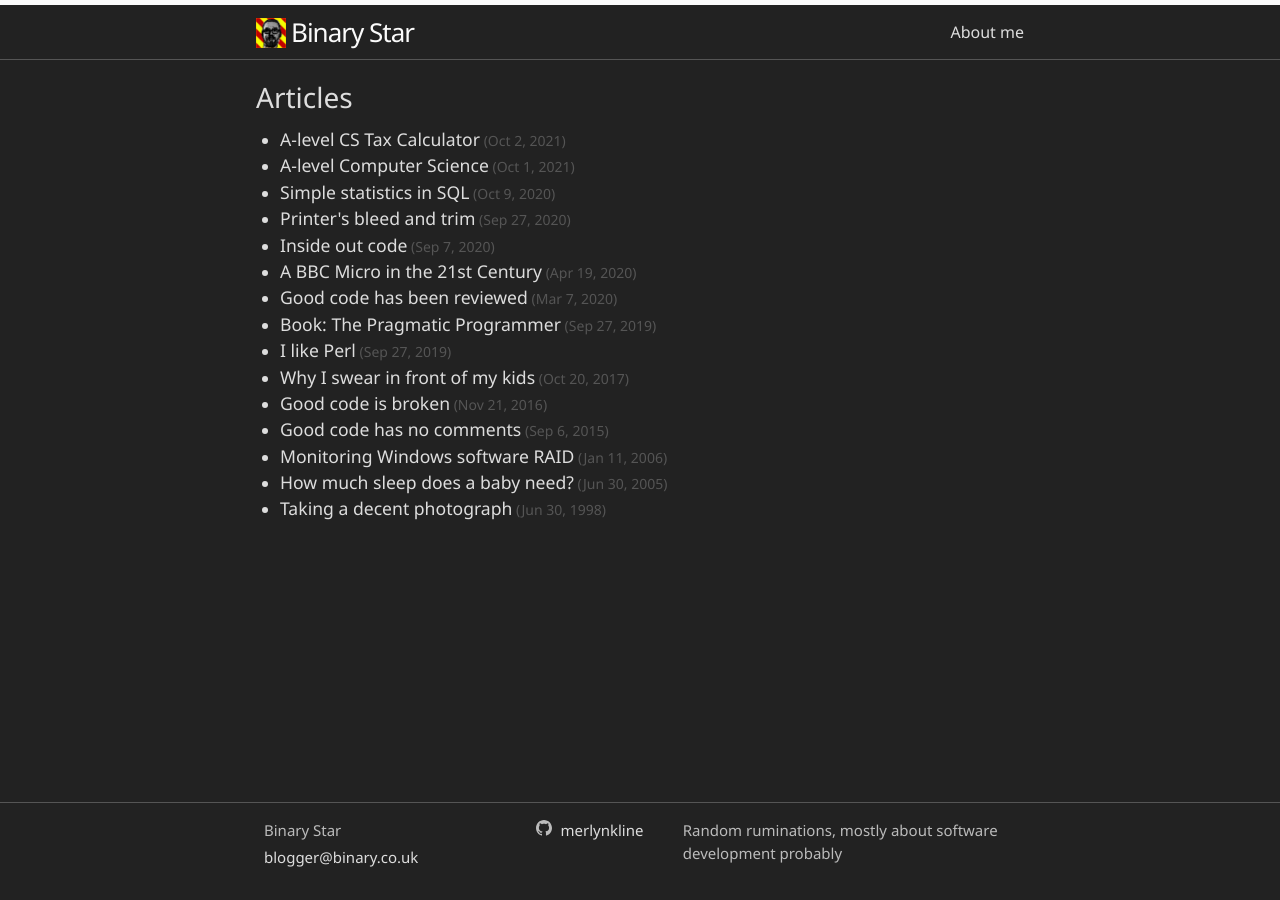
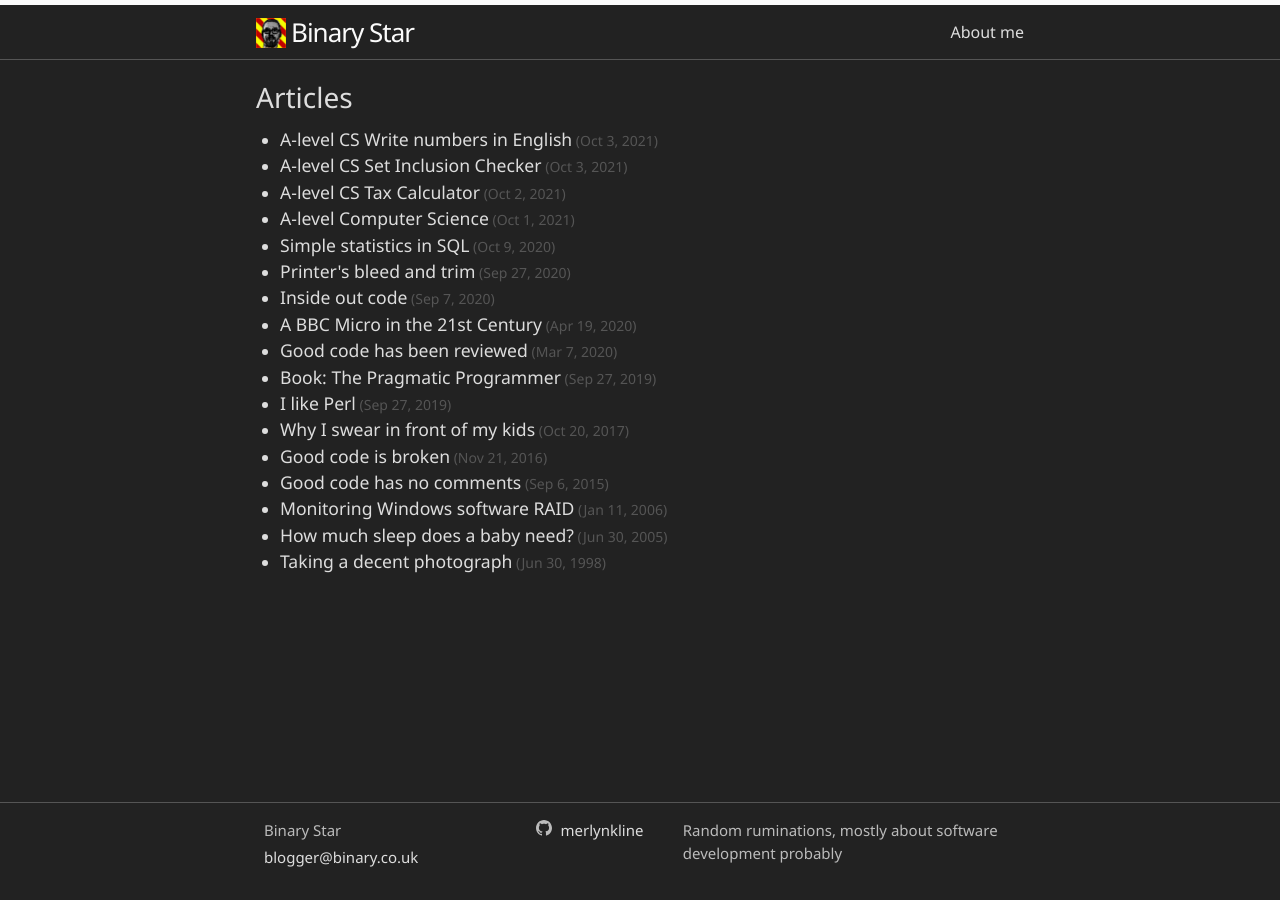
Before and after one commit to merlynkline/merlynkline.github.io, a Jekyll site: the page built from index.markdown, in a window 1280 px wide. Built offline with Jekyll 4.4.1, drawn with Linux system fonts in a browser that asks for light colours; part of the change alters nothing that is shown.

Commit message:
New A-level assignments

````diff
--- a/_posts/2021-10-01-ALevelComputerScience.md
+++ b/_posts/2021-10-01-ALevelComputerScience.md
@@ -16,7 +16,8 @@ Assignments:
 * Lobster Pots game
 * Factors Calculator
 * Mean Calculator
-* Set Inclusion Checker
+* [Set Inclusion Checker]({% post_url 2021-10-03-ALevelCSSetChecker %})
+* [Write numbers in English]({% post_url 2021-10-03-ALevelCSWriteNumber %})
 
 Merlyn Kline
 October 2021
--- /dev/null
+++ b/_posts/2021-10-03-ALevelCSSetChecker.md
@@ -0,0 +1,83 @@
+---
+layout: post
+title:  "A-level CS Set Inclusion Checker"
+date:   2021-10-03
+categories: codecraft,A-level CS
+---
+(For context see [A-level Computer Science]({% post_url 2021-10-01-ALevelComputerScience %}))
+
+This assignment was to write a program that would ask the user for a set of integers and then repeatedly ask for single integers and say whether or not they were included in the original set.
+
+My son completed this at school with no input from me and came up with the following:
+
+```python
+def inttest(x):
+    try:
+        int(x)
+    except:
+        return 0
+    return int(x)
+
+a = []
+print('type a collection of integers, and press return after each')
+print('To end your collection, enter -1')
+while True:
+    val = 0
+    while True:
+        val = inttest(input())
+        if val == -1:
+            break
+        a.append(val)
+    while True:
+        search = False
+        print('Enter an integer to look for ')
+        Test = inttest(input())
+        for x in range(len(a)):
+            if Test == a[x]:
+                print('yes, this number is in your collection')
+                search = True
+        if search == False:
+            print('no, this integer is not in your collection')
+```
+
+Some observations on this:
+
+* It works!
+* Things could be named better - we'd already discussed this after the [first assignment]({% post_url 2021-10-02-ALevelCSTaxCalculator %}).
+* The `inttest` function could be simplified so it doesn't do the cast twice. It could also be made more useful by taking a prompt as a parameter and actually getting the input.
+* The search could be terminated early with a `break`.
+* We could use a dictionary to do the searching.
+
+```python
+def getInteger(prompt):
+    while True:
+        try:
+            return int(input(prompt + " "))
+        except:
+            print("Please enter a valid integer")
+
+collection = {}
+print('Type a collection of integers, and press return after each')
+print('To end your collection, enter -1')
+
+while True:
+    member = getInteger("Enter a integer for your collection")
+    if member == -1:
+        break
+    collection[member] = True
+
+print()
+print('Enter integers to look for in your collection')
+print('To finish, enter -1')
+while True:
+    test = getInteger('Enter an integer to look for')
+    if test == -1:
+        break
+    if test in collection:
+        print('yes, this number is in your collection')
+    else:
+        print('no, this integer is not in your collection')
+```
+
+Merlyn Kline
+October 2021
--- /dev/null
+++ b/_posts/2021-10-03-ALevelCSWriteNumber.md
@@ -0,0 +1,199 @@
+---
+layout: post
+title:  "A-level CS Write numbers in English"
+date:   2021-10-03
+categories: codecraft,A-level CS
+---
+(For context see [A-level Computer Science]({% post_url 2021-10-01-ALevelComputerScience %}))
+
+This assignment was to write a program that would ask the user for an integer in the range 0 to 99 and write that out as English words.
+
+My son's solution treated the input as strings and picked the digits out as characters, and then used a series of `if` statements and a little other logic to write the corresponding words':
+
+```python
+def IntTest(x):
+    try:
+        int(x)
+
+    except:
+        x = IntTest(input('Please input an integer between 0 and 100 - '))
+
+    return str(x)
+
+def DigitToWord(x):
+    if int(x) == 0:
+        print('zero')
+    if int(x) == 1:
+        print('one')
+    if int(x) == 2:
+    # (... etc... removed for brevity...)
+    if int(x) == 19:
+        print('nineteen')
+    if int(x) == 20:
+        print('twenty')
+    if int(x[0]) == 2 and int(x) > 20:
+        print('twenty',end='-')
+        DigitToWord(x[1])
+    if int(x) == 30:
+        print('thirty')
+    if int(x[0]) == 3 and int(x) > 30:
+        print('thirty',end='-')
+        DigitToWord(x[1])
+    if int(x) == 40:
+        print('fourty')
+    if int(x[0]) == 4 and int(x) > 40:
+        print('fourty',end='-')
+        DigitToWord(x[1])
+    # (... etc... removed for brevity...)
+    if int(x) == 80:
+        print('eighty')
+    if int(x[0]) == 8 and int(x) > 80:
+        print('eighty',end='-')
+        DigitToWord(x[1])
+    if int(x) == 90:
+        print('ninety')
+    if int(x[0]) == 9 and int(x) > 90:
+        print('ninety',end='-')
+        DigitToWord(x[1])
+    if int(x) == 100:
+        print('one-hundred')
+
+while True:
+    Variable = IntTest(input('input a value between 0 and 100 - '))
+
+    if int(Variable) >=0 and int(Variable) <= 100:
+        DigitToWord(Variable)
+```
+
+It's interesting that he saw this as a string processing problem rather than a numerical problem. We talked about that and various other things including:
+
+* How look-up tables can be created and employed to simplify the code considerably
+* The value of choosing good names for things (again!)
+* The idea that avoiding duplication is always good - this program duplicates the names of numbers that are multiples of 10 and the `if` statements are very repetitive
+* The [importance of maintainability]({% post_url 2016-11-21-GoodCodeIsBroken %}) and how this is impacted by these other points
+
+To illustrate all that, we looked at an alternative solution:
+
+```python
+smallNumber = [
+    "zero",
+    "one",
+    "two",
+    "three",
+    "four",
+    "five",
+    "six",
+    "seven",
+    "eight",
+    "nine",
+    "ten",
+    "eleven",
+    "twelve",
+    "thirteen",
+    "fourteen",
+    "fifteen",
+    "sixteen",
+    "seventeen",
+    "eighteen",
+    "nineteen",
+]
+
+multipleOfTen = [
+    "twenty",
+    "thirty",
+    "forty",
+    "fifty",
+    "sixty",
+    "seventy",
+    "eighty",
+    "ninety",
+]
+
+
+def numberAsString(num):
+    if num < 20:
+        return smallNumber[num]
+
+    result = multipleOfTen[int(num / 10) - 2]
+    num = num % 10
+    if num > 0:
+        result += "-" + numberAsString(num)
+
+    return result
+
+
+def getNumber():
+    while True:
+        num = input("Enter a number between 0 and 99: ")
+        try:
+            num = int(num)
+            if num < 0 or num > 100:
+                raise ValueError("Out of range")
+            return num
+        except:
+            print("Please stay within the range")
+
+
+def test():
+    tests = [
+        [0, "zero"],
+        [9, "nine"],
+        [11, "eleven"],
+        [19, "nineteen"],
+        [20, "twenty"],
+        [21, "twenty-one"],
+        [22, "twenty-two"],
+        [29, "twenty-nine"],
+        [30, "thirty"],
+        [99, "ninety-nine"],
+    ]
+
+    failCounter = 0
+    for test in tests:
+        (num, expected) = test
+        actual = numberAsString(num)
+        if(actual != expected):
+            failCounter += 1
+            print("Failed test for", num, "got", actual, "but expected", expected)
+
+    if failCounter == 0:
+        print("All tests passed")
+
+    print()
+
+
+def main():
+    while True:
+        num = getNumber()
+        print(numberAsString(num))
+
+test()
+main()
+```
+
+The importance of maintainability was highlighted by the next assignment being to extend this code to handle numbers up to 999. For the refactored code, this was a simple change to the `numberAsString` function:
+
+```python
+def numberAsString(num):
+    if num < 20:
+        return smallNumber[num]
+
+    if num < 100:
+        result = multipleOfTen[int(num / 10) - 2]
+        num = num % 10
+        if num > 0:
+            result += "-" + numberAsString(num)
+        return result
+
+    result = numberAsString(int(num / 100)) + " hundred"
+    num = num % 100
+    if num > 0:
+        result += " and " + numberAsString(num)
+
+    return result
+```
+
+All that was then needed was a tweak to input validation and a few extra tests.
+
+Merlyn Kline
+October 2021
````
